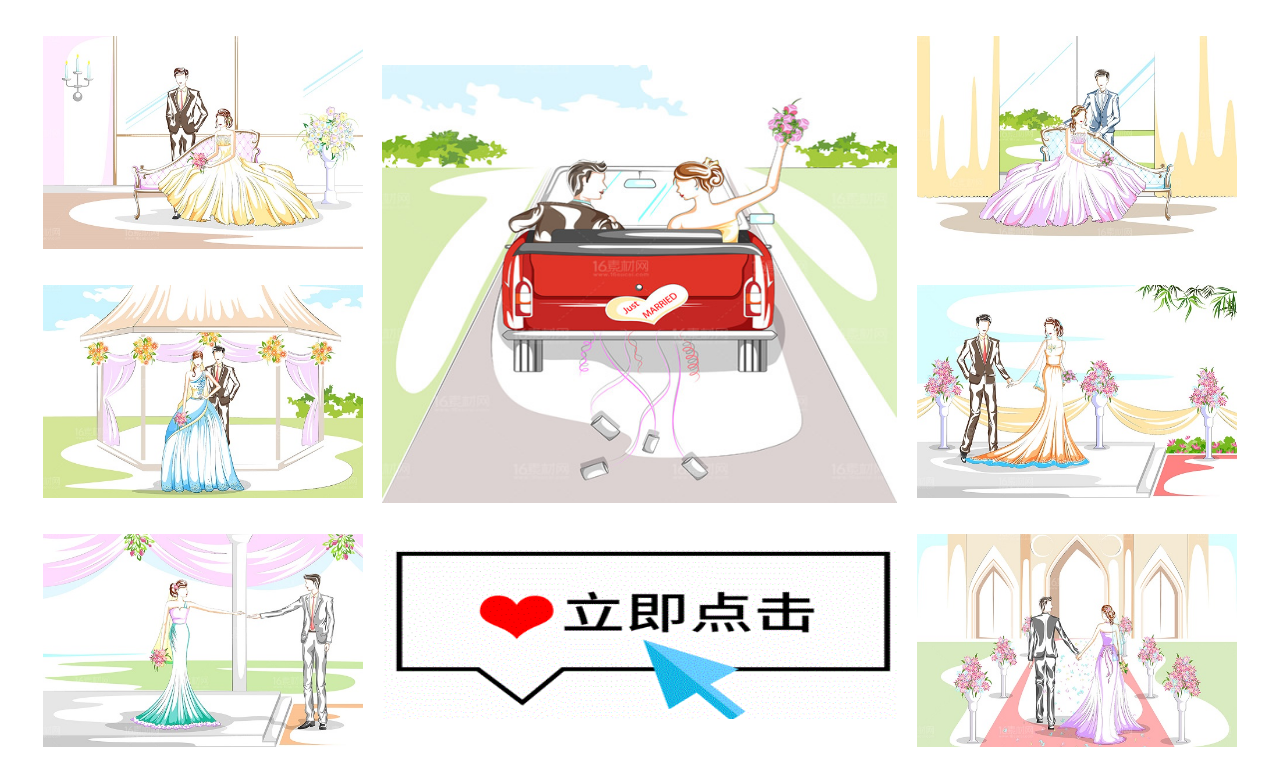
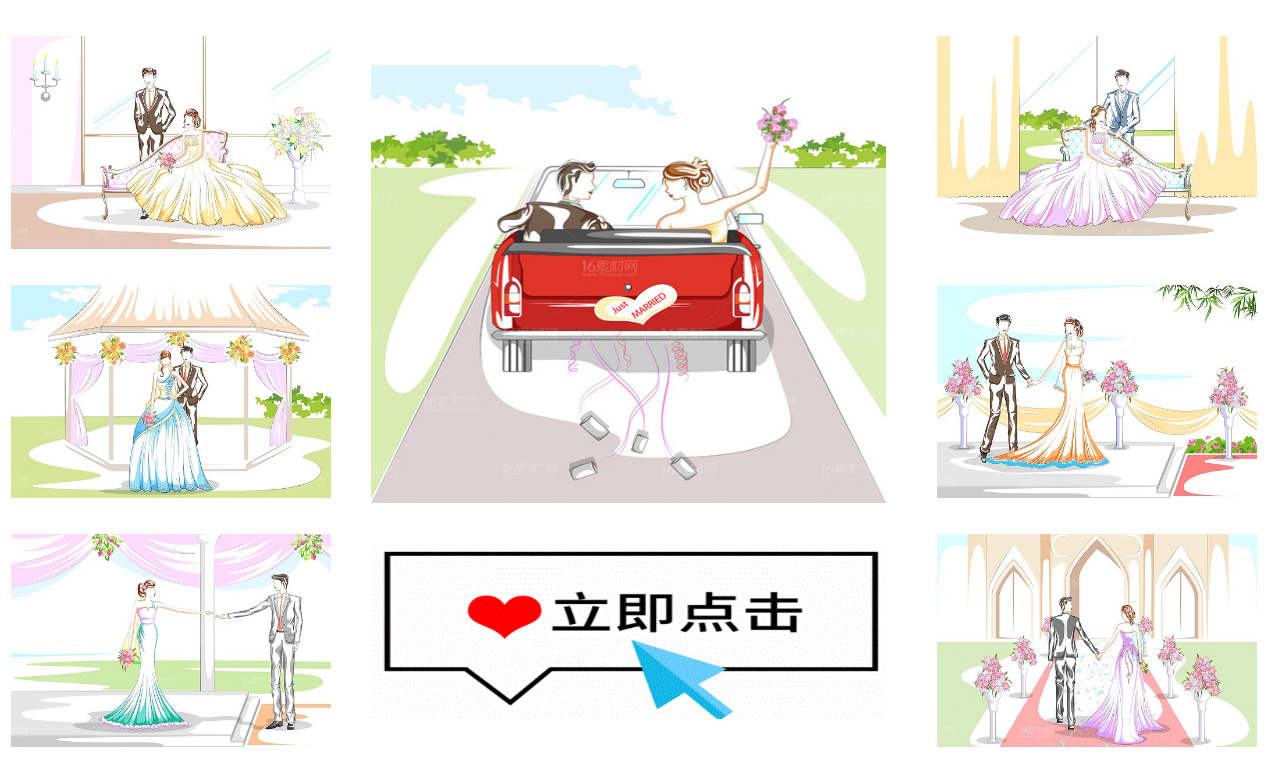
Before and after one commit to MissedYyang/Time-with-you, a plain HTML site: page index.html in a window 1280 px wide. Shown: the part 250-1014 px from the top of the page. Drawn offline with Linux system fonts and the light colour scheme.

Commit message:
Update index.html

```diff
--- a/index.html
+++ b/index.html
@@ -26,7 +26,7 @@ body,td,th {
 </head>
 
 <body>
-<table  class="表格居中" width="95%" height="90%" border="0" align="center">
+<table  class="表格居中" width="100%" height="90%" border="0" align="center">
   <tr>
     <th width="320" height="83" scope="col"><img src="index_one/chijin001.gif" width="249" height="81" /></th>
     <th width="586" rowspan="2" scope="col"><h1 class="color"><strong>
```
